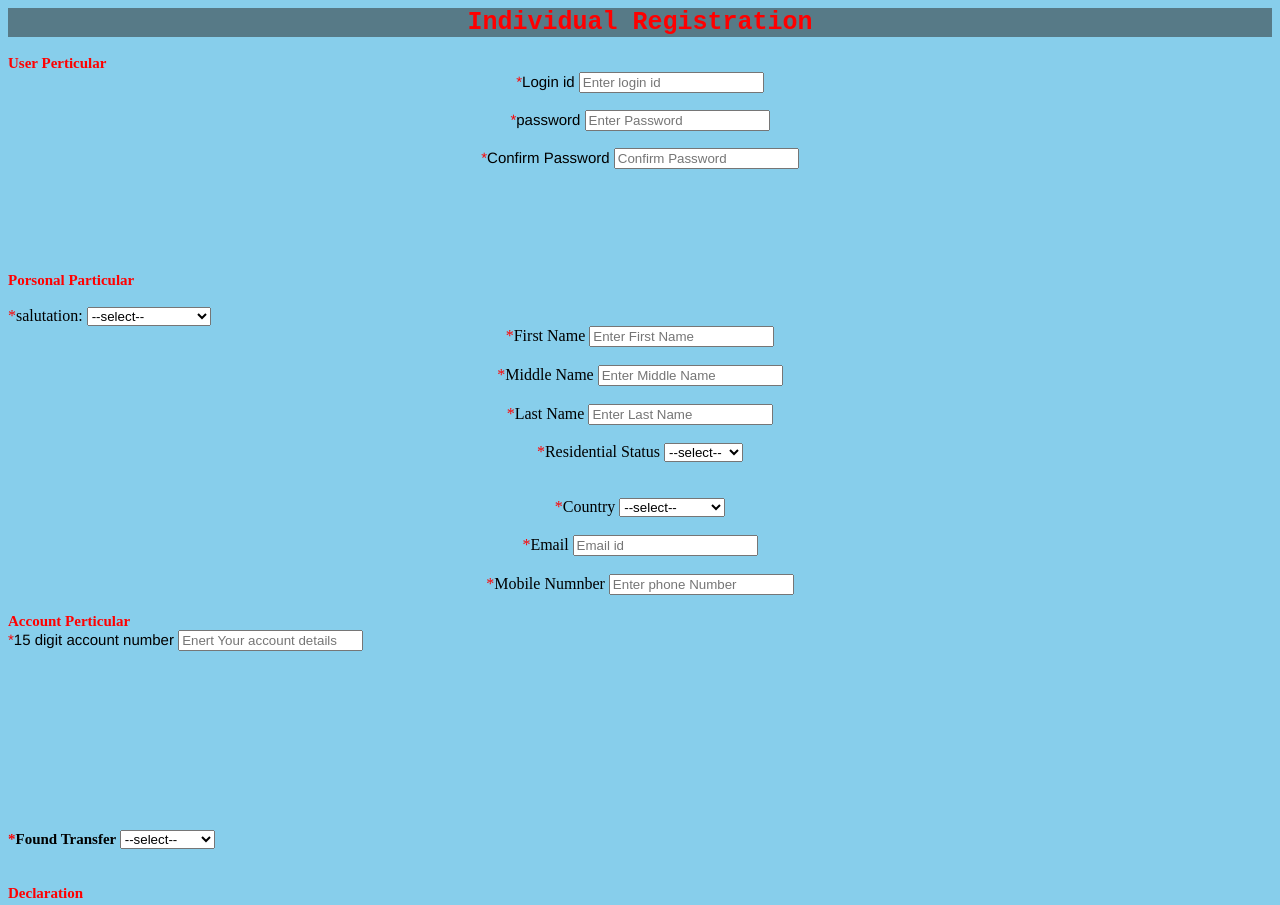
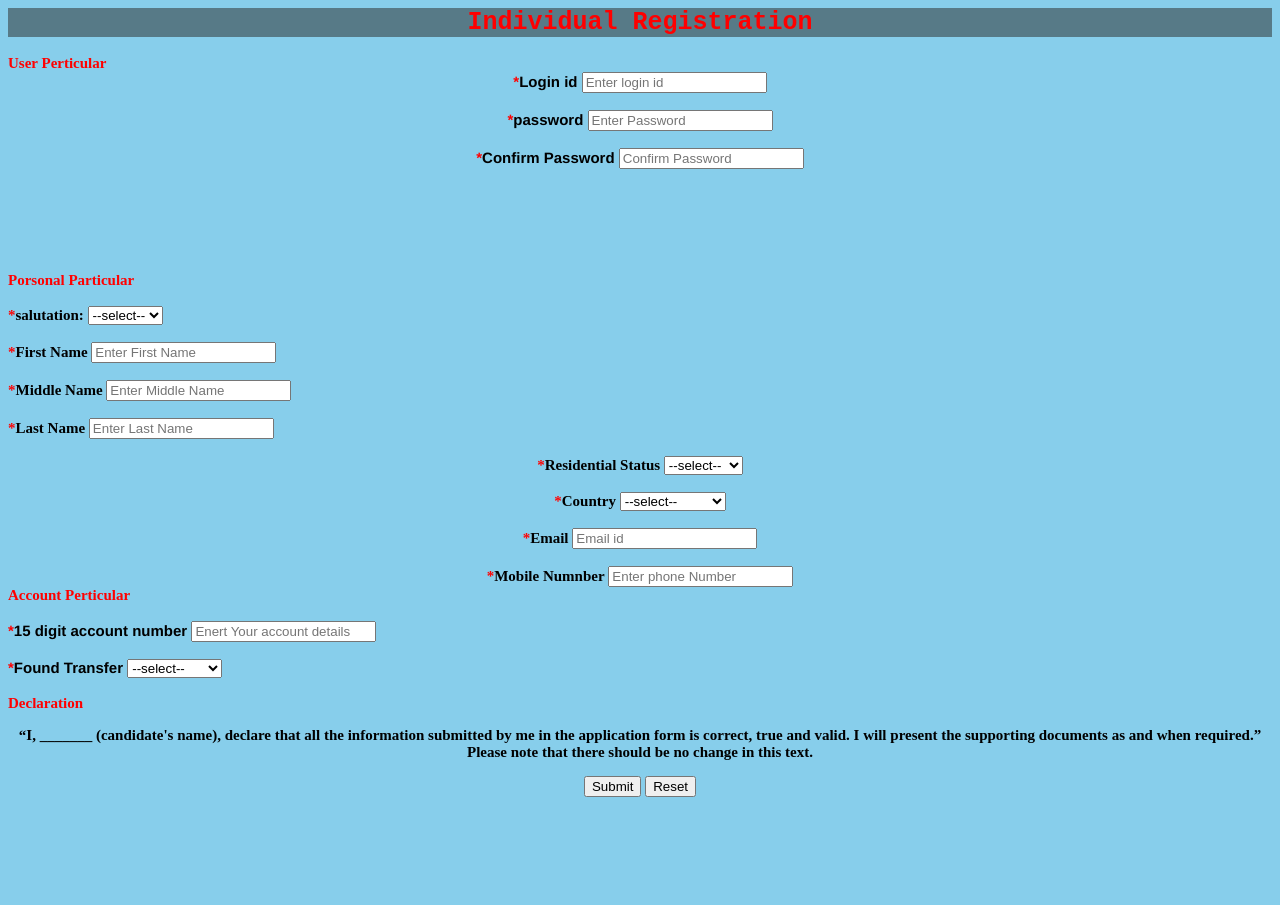
Before and after one commit to imPiyush02/html-css, a plain HTML site: page Registarion Form.html in a window 1280 px wide. Shown: the top 905 px of the page. After the commit the page ends 805 px from the top, so only its background shows below. Drawn offline with Linux system fonts and the light colour scheme.

Commit message:
last update

```diff
--- a/Registarion Form.html
+++ b/Registarion Form.html
@@ -2,133 +2,11 @@
 <html>
     <head>
         <title>Registration</title>
-        <style>
-            .div1
-            {
-                background-color: rgb(87, 122, 135);
-                color: red;
-                font-family: monospace;
-                font-size: 25px;
-                font-weight: bold;
-            }
-            .div2
-            {
-                background-color: skyblue;
-                height: 200px;
-                font-family: 'Franklin Gothic Medium', 'Arial Narrow', Arial, sans-serif;
-                font-size: 15px;
-                text-align: center;
-                color: black;
-                box-sizing: border-box;
-            }
-            .div3
-            {
-                background-color: skyblue;
-                height: 200px;
-                width: 48px;
-                font-family: 'Franklin Gothic Medium', 'Arial Narrow', Arial, sans-serif;
-                font-size: 15px;
-                text-align: center;
-                color:black
-
-            }
-            .div4
-            {
-                background-color: skyblue;
-                height: 200px;
-                font-family: 'Franklin Gothic Medium', 'Arial Narrow', Arial, sans-serif;
-                font-size: 15px;
-                text-align: center;
-                color: black;
-            }
-            .div5
-            {
-                background-color: skyblue;
-                color: skyblue;
-                font-size: 15px;
-                font-weight: bold;
-                text-align: left;
-            }
-            .div6
-            {
-                background-color: skyblue;
-                color: skyblue;
-                font-size: 15px;
-                font-weight: bold;
-                text-align: left;
-            }
-            .div7
-            {
-                background-color: skyblue;
-                color: skyblue;
-                font-size: 15px;
-                font-weight: bold;
-                text-align: left;
-
-            }
-            .div8
-            {background-color: skyblue;
-                color: skyblue;
-                font-size: 15px;
-                font-weight: bold;
-                text-align: left;
-            }
-            .div9
-            {
-                background-color: skyblue;
-                color: skyblue;
-                font-size: 15px;
-                font-weight: bold;
-                text-align: left;
-
-            }
-            .div10
-            {
-                background-color: skyblue;
-                height: 200px;
-                font-family: 'Franklin Gothic Medium', 'Arial Narrow', Arial, sans-serif;
-                font-size: 15px;
-                text-align: left;
-                color: black;
-
-
-
-            }
-            .p1
-            {
-                background-color: skyblue;
-                color: skyblue;
-                font-size: 15px;
-                font-weight: bold;
-                text-align: left;
-                color: black;
-                width: 400;
-            }
-            html
-            {
-                text-align: center;
-                background-color: skyblue;
-            }
-            .f
-            {
-                color: black;
-                text-align:center;
-            }
-            .S
-            {
-                text-align: left;
-            }
-            .Found
-            {
-                text-align: left;
-                font-size: 15px;
-                font-weight: bold;
-            }
-        </style>
+       <link rel="stylesheet" href="ragistration.css">
         </head>
         <body>
             <div class="div1">Individual Registration</div><br>
-            <div class="div5"><span style="color: red">User Perticular</span></div>
+            <div class="div5"><span style="color: red">User Perticular</span>
             <div class="div2">
             <label for="login Di"><span style="color: red;">*</span>Login id</label>
             <input type="text"id=""name=""required placeholder="Enter login id"><br><br>
@@ -139,31 +17,29 @@
             <label for="Confirm Password"><span style="color:red;">*</span>Confirm Password</label>
             <input type="password" id=""required placeholder="Confirm Password"><br><br>
             </div>
-            <div class="div6"><span style="color: red;">Porsonal Particular</span>
-            </div><br>
-               <div class="S" ><label for="saluation"><span style="color: red;">*</span>salutation:</label>
+            <div class="div6"><span style="color: red;">Porsonal Particular</span><br><br>
+            <div class="f"><label for="saluation"><span style="color: red;">*</span>salutation:</label>
                    <select name="salutation" id="salutation">
                     <option value="select">--select--</option>
-                            <option value="web devlopment">Web Devlopment</option>
+                            <!-- <option value="web devlopment">Web Devlopment</option>
                             <option value="Web designing">Web designing</option>
-                            <option value="App Devloper">App Devloper</option>
-                        </select>
-                    </div>
-                        <div class="f">
+                            <option value="App Devloper">App Devloper</option> -->
+                        </select><br><br>
                         <label for="first name"><span style="color: red;">*</span>First Name</label>
                         <input type="text"name=""id=""required placeholder="Enter First Name"><br><br>
 
                         <label for="Middle Name"><span style="color: red;">*</span>Middle Name</label>
-                        <input type="text" name="" id=""required placeholder="Enter Middle Name">
-                    <br><br>
+                        <input type="text" name="" id=""required placeholder="Enter Middle Name"><br><br>
                         <label for="Last Name"><span style="color: red;">*</span>Last Name</label>
                         <input type="text"name=""id=""required placeholder="Enter Last Name"><br><br>
-                        <label for="resident"><span style="color: red;">*</span>Residential Status </label>
-                        <select name="residend" id="residrnd">
+                        <div class="resident">
+                            <label for="resident";style><span style="color: red;">*</span>Residential Status</label>
+                        <select name="Residential" id="Residential">
                             <option value="select">--select--</option>
                             <option value="Individual">Individual</option>
                             <option value="rent">Rent</option>
-                        </select></div><br><br>
+                        </select>
+                        <br><br>
                         <label for="country"><span style="color: red;">*</span>Country</label>
                         <select name="country" id="country">
                             <option value="Select">--select--</option>
@@ -177,23 +53,23 @@
                             <option value="Butan">Butan</option>
                             <option value="Bangladesh">Bangladesh</option>
                             <option value="Nepal">Nepal</option>
-                            <option value="shrilanka">Shrilanka</option>
+                            <option value="shrilanka">Shrilanka</option><
                             <option value="Thailend">Thailang</option>
                             <option value="Singapure">Singapure</option>
                             <option value="soudi arebia">Soudi Aarebia</option>
-                        </select></div> <br><br>
+                        </select><br><br>
 
-                        <label for="Email"> <span style="color: red;">*</span>Email</label>
-                        <input type="Email" name="" id=""placeholder="Email id"><br><br>
+                            <span style="color: red;">*</span>Email</label>
+                        <input type="Email" name="" id=""placeholder="Email id">
+                    <br><br>
                         <label for="Mobile Numnber"><span style="color: red;">*</span>Mobile Numnber</label>
-                        <input type="number"name="" id=""required placeholder="Enter phone Number"><br><br>
-                    </div>
+                        <input type="number"name="" id=""required placeholder="Enter phone Number"><br>
 
-                <div class="div7"><Span style="color: red;">Account Perticular</Span></div>
+                <div class="div7"><Span style="color: red;">Account Perticular</Span></div><br>
                  <div class="div10">
                     <label for="Account number"><span style="color: red;">*</span>15 digit account number</label>
-                    <input type="Number" id="" name="" required placeholder="Enert Your account details"></div>
-                    <div class="Found">
+                    <input type="Number" id="" name="" required placeholder="Enert Your account details"><br><br>
+
                         <label for="Found Tranfer"><span style="color: red;">*</span>Found Transfer</label>
                         <select name="Found Tranfer" id="Found Tranfer">
                             <option value="select">--select--</option>
@@ -201,13 +77,14 @@
                             <option value="RTGS">RTGS</option>
                             <option value="Net Banking">Net Banking</option>
                             <option value="Upi">UPI</option>
-                        </select></div><br><br>
-                    <div class="div8"><span style="color: red;">Declaration</span></div><br>
+                        </select>
+                    </div><br>
+                    <div class="div8"><span style="color: red;">Declaration</span></div>
                     <p class="P1">
                         “I, _______ (candidate's name), declare that all the information submitted by me in the application form is correct, true and valid. I will present the supporting documents as and when required.” Please note that there should be no change in this text.
 
                     </p>
-                    <button >Submit</button>
+                    <button>Submit</button>
                     <Button>Reset</Button>
                  </body>
                  </html>
```
Lines whose indentation alone changed are shown as unchanged.
